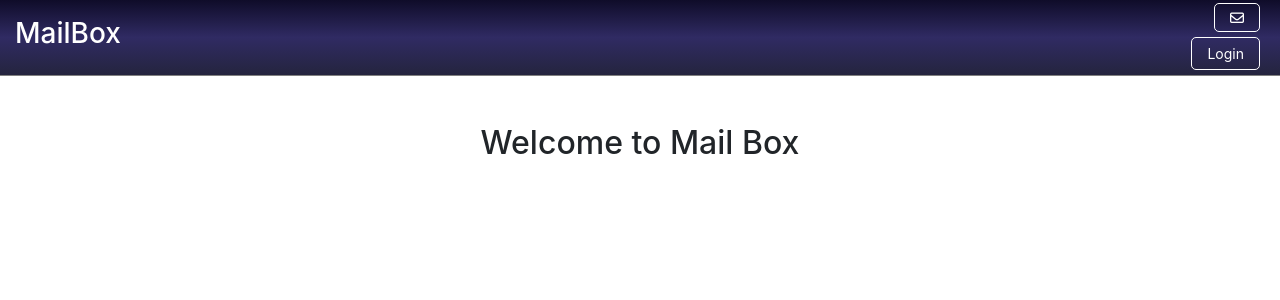
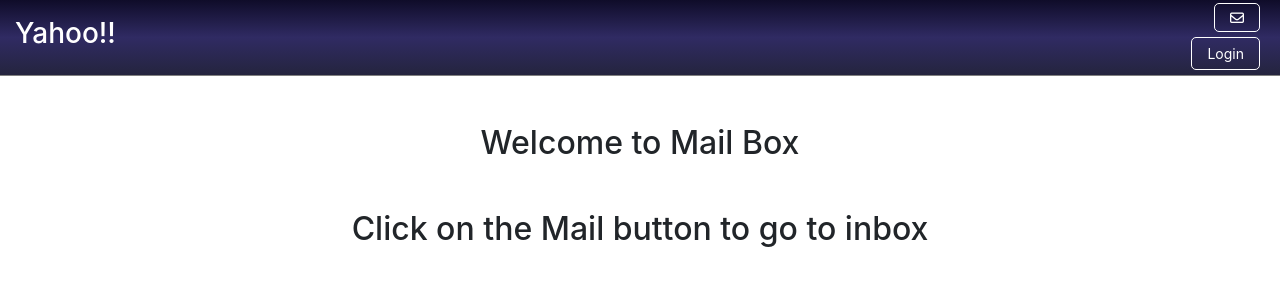
Before and after one commit to BiswasAri10/Mailbox-Client-Project-with-Redux, a React (Create React App) app: page / in a window 1280 px wide. Shown: the top 300 px of the page. Built offline with nearby package versions, Linux system fonts and the light colour scheme.

Commit message:
Made some cosmetic changes and added logic

```diff
--- a/src/components/Layout/Header/Navbar.js
+++ b/src/components/Layout/Header/Navbar.js
@@ -19,7 +19,7 @@ const Navbar = () => {
   return (
     <nav className="navbar-navbar">
       <Link to={"/"} className="navbar-logo">
-        <h3 className="navbar-logo-text">MailBox</h3>
+        <h3 className="navbar-logo-text">Yahoo!!</h3>
       </Link>
 
       <button
--- a/src/components/Layout/Mail/NewMsg.js
+++ b/src/components/Layout/Mail/NewMsg.js
@@ -43,6 +43,11 @@ const NewMsg = () => {
       from: loginUser,
       read: false,
     };
+
+    if (sendingEmail === LoggedInUserEmail) {
+      window.alert("You can't send mail to yourself.");
+      return;
+    }
 
     const urlTo = `https://mailbox-project-signup-default-rtdb.firebaseio.com/${sendingEmail}/inbox.json`;
     const urlLoginUser = `https://mailbox-project-signup-default-rtdb.firebaseio.com/${LoggedInUserEmail}/sendBox.json`;
--- a/src/components/Layout/Mail/Sent.js
+++ b/src/components/Layout/Mail/Sent.js
@@ -10,6 +10,7 @@ const Sent = () => {
   const LoggedInUserEmail = loginUser.replace(/[^a-zA-Z0-9]/g, "");
 
   const [selectedEmails, setSelectedEmails] = useState({});
+
 
   useFetch(
     `https://mailbox-project-signup-default-rtdb.firebaseio.com/${LoggedInUserEmail}/sendBox.json`
--- a/src/components/Pages/Home.js
+++ b/src/components/Pages/Home.js
@@ -2,9 +2,15 @@ import React from "react";
 
 const Home = () => {
   return (
+    <>
     <div>
       <h2 className="text-center mt-5">Welcome to Mail Box</h2>
+    </div><div>
+      <h2 className="text-center mt-5">Click on the Mail button to go to inbox</h2>
     </div>
+    </>
+
+
   );
 };
 
```
